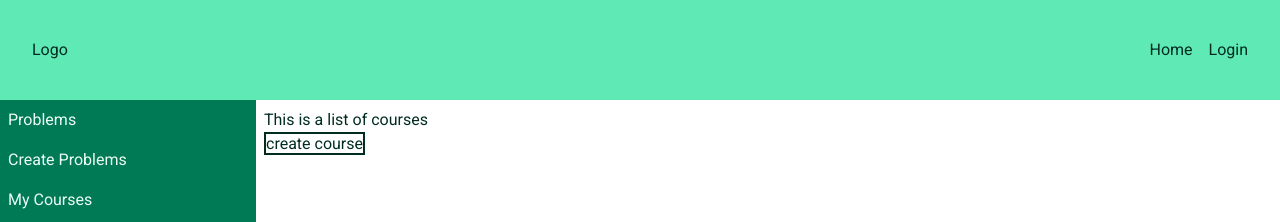
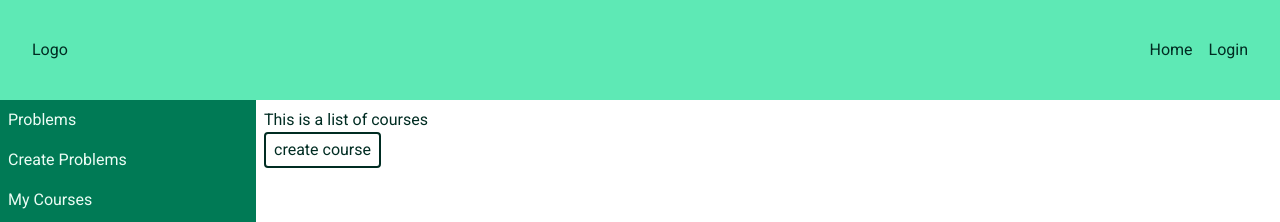
Before and after one commit to sparky9043/12-math-problem-generator, a React (Vite) app in the folder frontend/: page /dashboard/courses in a window 1280 px wide. Shown: the top 222 px of the page. Built offline with nearby package versions, Linux system fonts and the light colour scheme.

Commit message:
change NavLink to button for back and forth navigation accessibility

```diff
--- a/frontend/src/components/CoursesList.tsx
+++ b/frontend/src/components/CoursesList.tsx
@@ -1,27 +1,28 @@
-import { NavLink, useMatch } from "react-router-dom"
+import { NavLink, useMatch, useNavigate } from "react-router-dom"
 import { Outlet } from "react-router-dom"
 
 const CoursesList = () => {
   const match = useMatch('/dashboard/courses/create')
+  const navigate = useNavigate()
 
   const createCourseLink = () => {
     return (
       <div>
         {match
         ?
-          <NavLink
+          <button
             className="border-2"
-            to="/dashboard/courses"
-            >
+            onClick={() => navigate(-1)}
+          >
             back
-          </NavLink>
+          </button>
         :
-          <NavLink
-            className="border-2"
-            to="create"
-            >
+          <button
+            className="border-2 px-2 py-1 rounded"
+            onClick={() => navigate('create')}
+          >
             create course
-          </NavLink>
+          </button>
         }
       </div>
     )
--- a/frontend/src/components/CreateCourse.tsx
+++ b/frontend/src/components/CreateCourse.tsx
@@ -6,6 +6,13 @@ const CreateCourse = () => {
   return (
     <form onSubmit={handleSubmit}>
       Create Course Form
+
+      <button
+        className="border-2 p-1"
+        type='submit'
+      >
+        submit
+      </button>
     </form>
   )
 }
```
